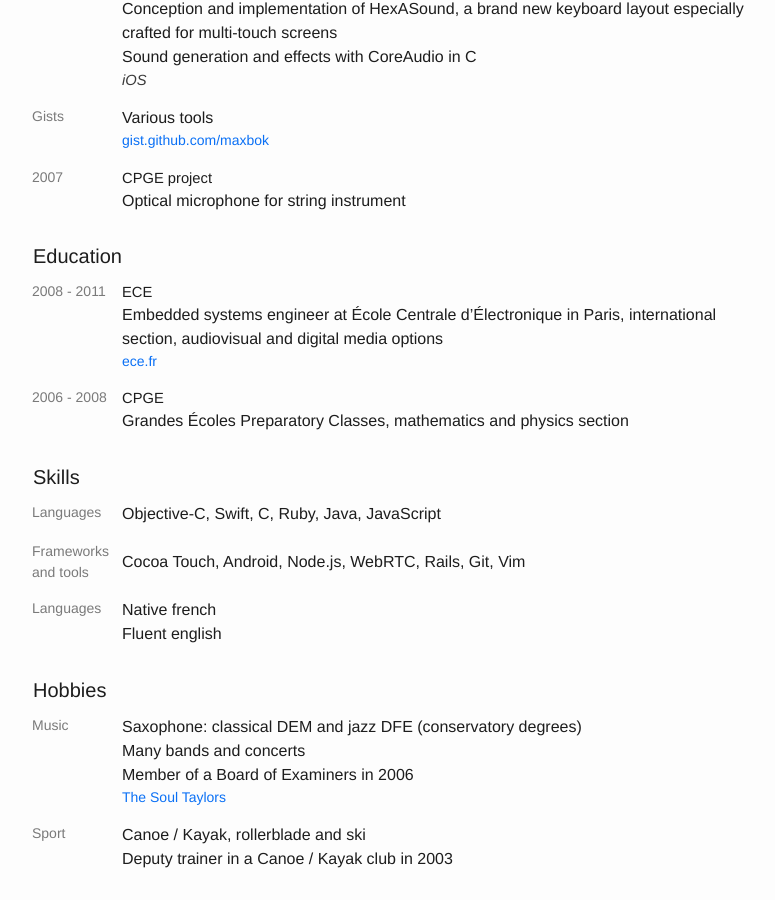
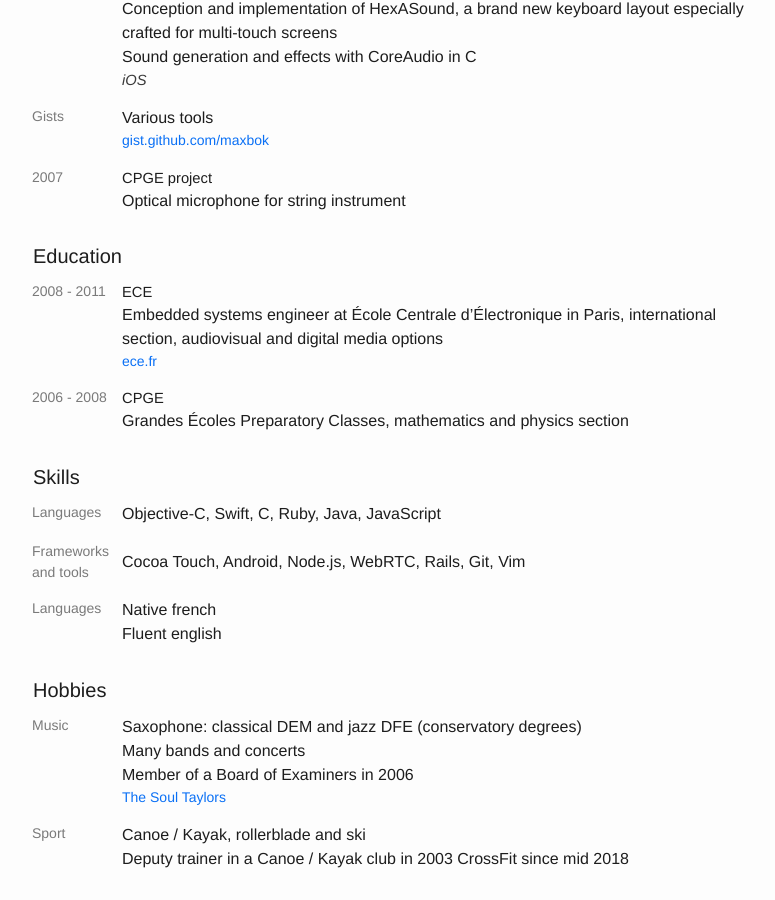
Before and after one commit to maxbok/me, a Jekyll site: the page built from _posts/0000-01-01-index.html, in a window 1280 px wide and 900 px high, scrolled down 1649 px. Shown: the whole window, without its empty margins (250-1025 px from the left). Built offline with Jekyll 4.4.1, drawn with Linux system fonts in a browser that asks for light colours.

Commit message:
Add CrossFit

```diff
--- a/_posts/0000-01-01-sport.md
+++ b/_posts/0000-01-01-sport.md
@@ -5,3 +5,4 @@ category: hobbies
 
 Canoe / Kayak, rollerblade and ski<br />
 Deputy trainer in a Canoe / Kayak club in 2003
+CrossFit since mid 2018
```
